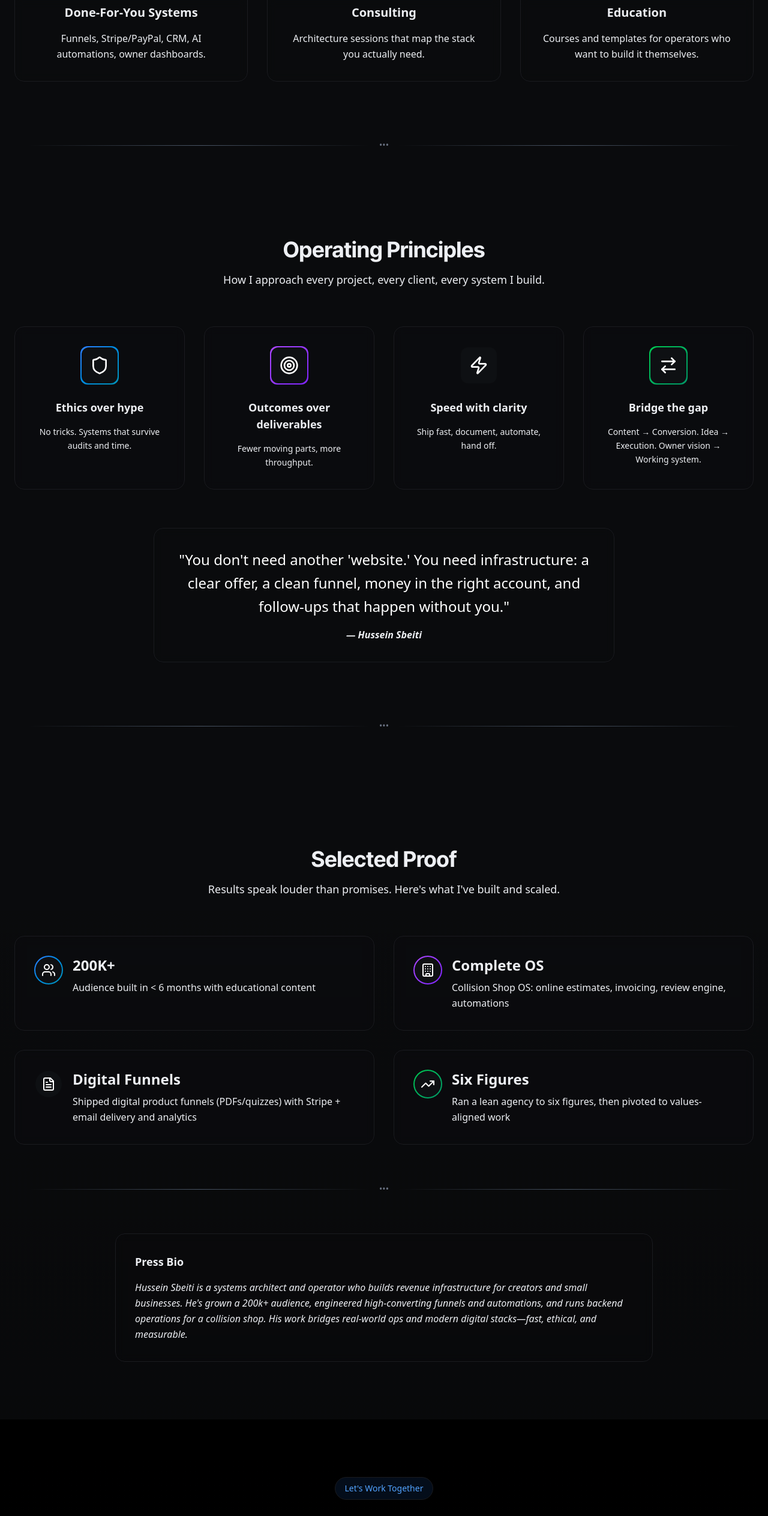
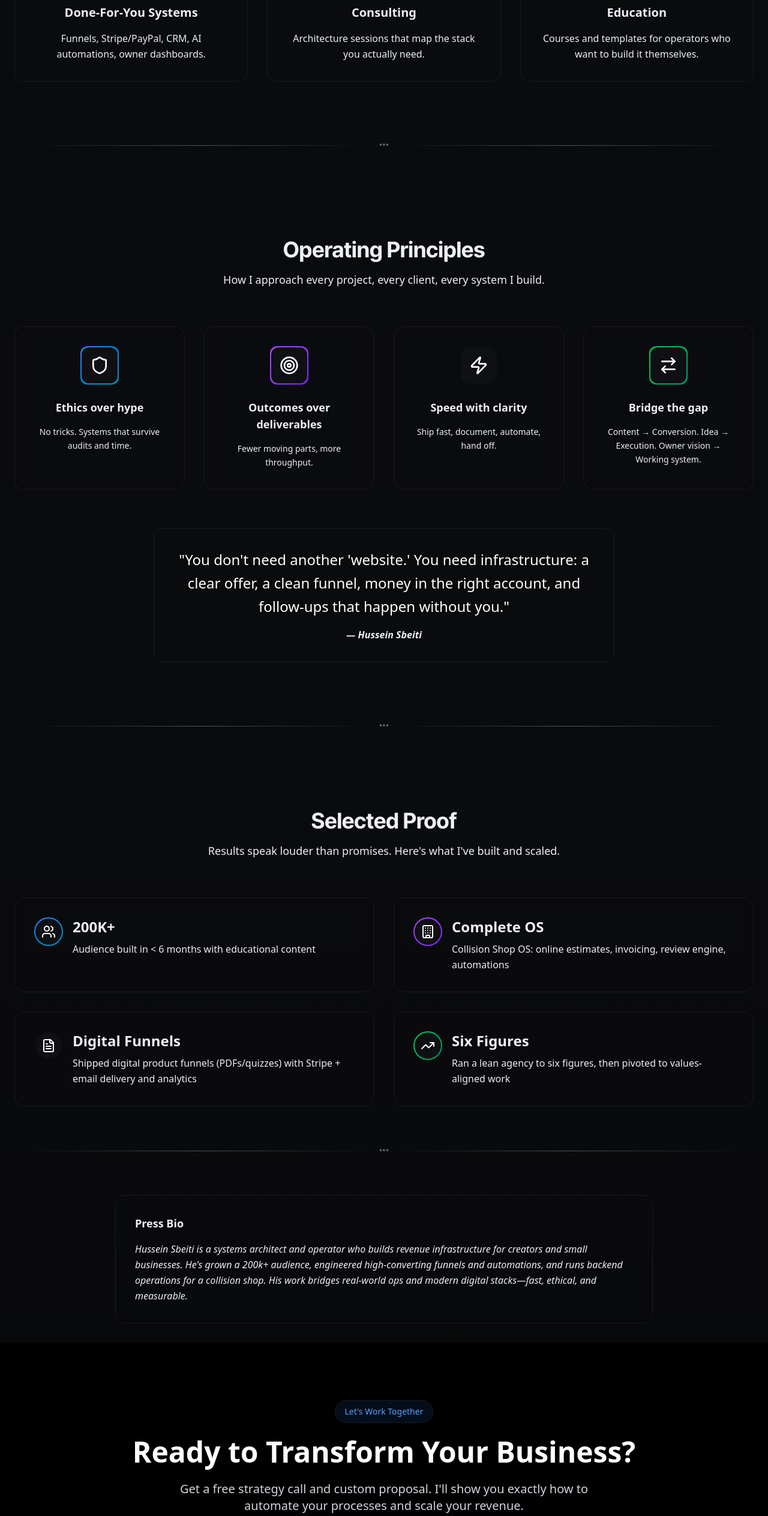
Before and after one commit to hseinsb/Mysite, a Next.js app: page /about in a window 1280 px wide. Shown: the part 2430-4957 px from the top of the page at 60% size. Built offline with nearby package versions, Linux system fonts and the light colour scheme; no server answers.

Commit message:
Reduce bottom padding of AboutPrinciples and AboutProof sections (py-24 to pt-24 pb-8)

```diff
--- a/src/components/about/AboutPrinciples.tsx
+++ b/src/components/about/AboutPrinciples.tsx
@@ -32,7 +32,7 @@ const principles = [
 
 export function AboutPrinciples() {
   return (
-    <section className="py-24">
+    <section className="pt-24 pb-8">
       <div className="max-w-7xl mx-auto px-6">
         <motion.div
           className="text-center mb-16"
--- a/src/components/about/AboutProof.tsx
+++ b/src/components/about/AboutProof.tsx
@@ -32,7 +32,7 @@ const achievements = [
 
 export function AboutProof() {
   return (
-    <section className="py-24 bg-gradient-to-b from-transparent to-black/20">
+    <section className="pt-24 pb-8 bg-gradient-to-b from-transparent to-black/20">
       <div className="max-w-7xl mx-auto px-6">
         <motion.div
           className="text-center mb-16"
```
